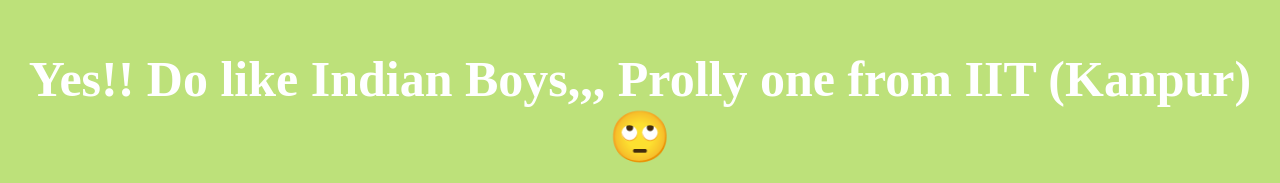
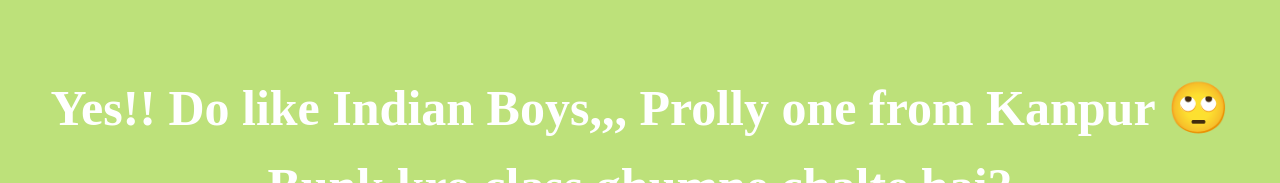
Before and after one commit to ChaudharyShikhar2003/timepass, a plain HTML site: page yes.html in a window 1280 px wide. Shown: the part 111-294 px from the top of the page. Drawn offline with Linux system fonts and the light colour scheme.

Commit message:
Update yes.html

```diff
--- a/yes.html
+++ b/yes.html
@@ -8,7 +8,7 @@
     <body>
         <div class="container">
             <div >
-                <h1 class = "header_text">Yes!! Do like Indian Boys,,, Prolly one from IIT (Kanpur) 🙄</h1>
+                <h1 class = "header_text">Yes!! Do like Indian Boys,,, Prolly one from Kanpur 🙄</h1>
                 <h1 class = "header_text">Bunk kro class ghumne chalte hai?</h1>
             </div>
             <div class="gif_container">
```
